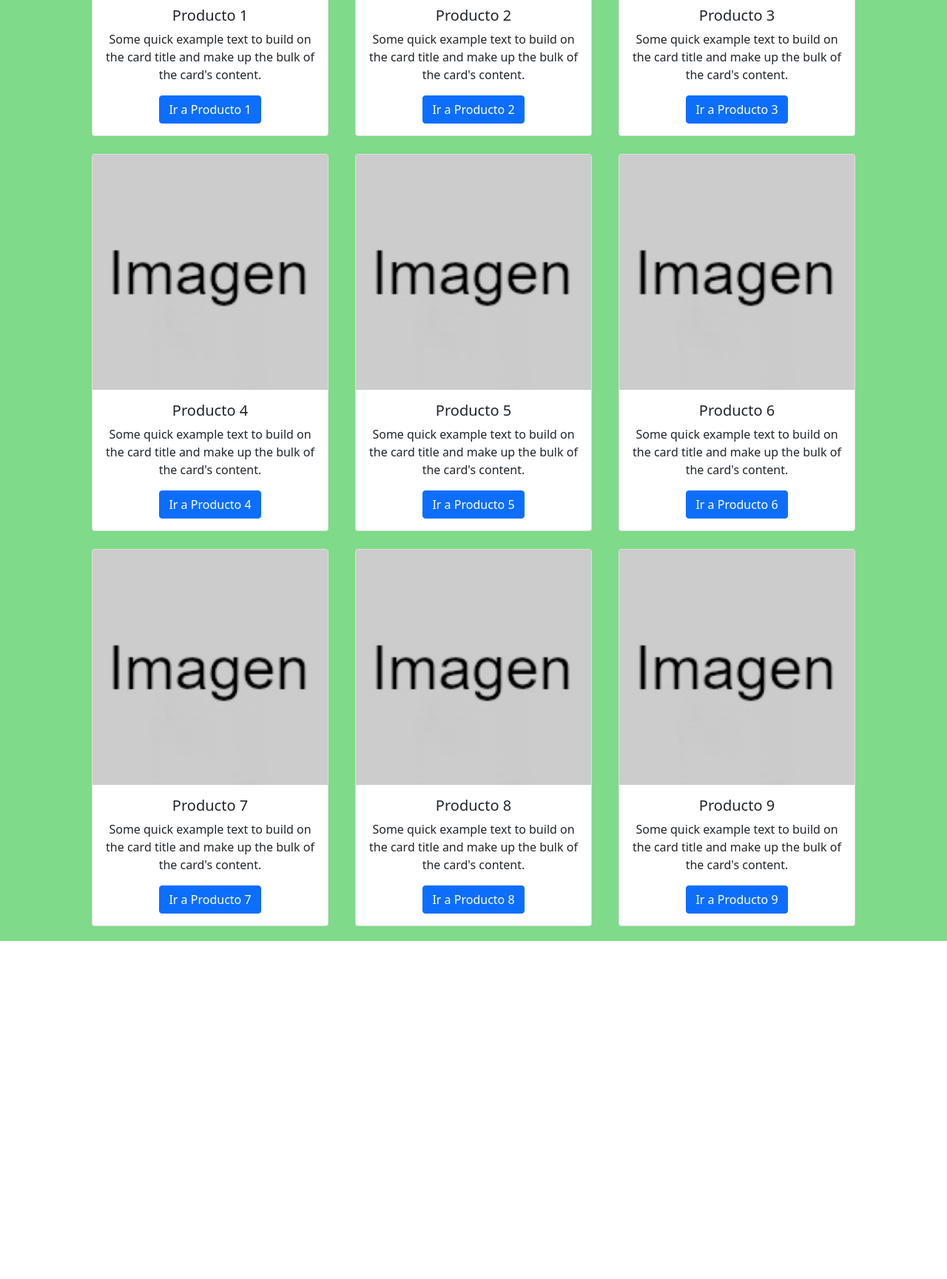
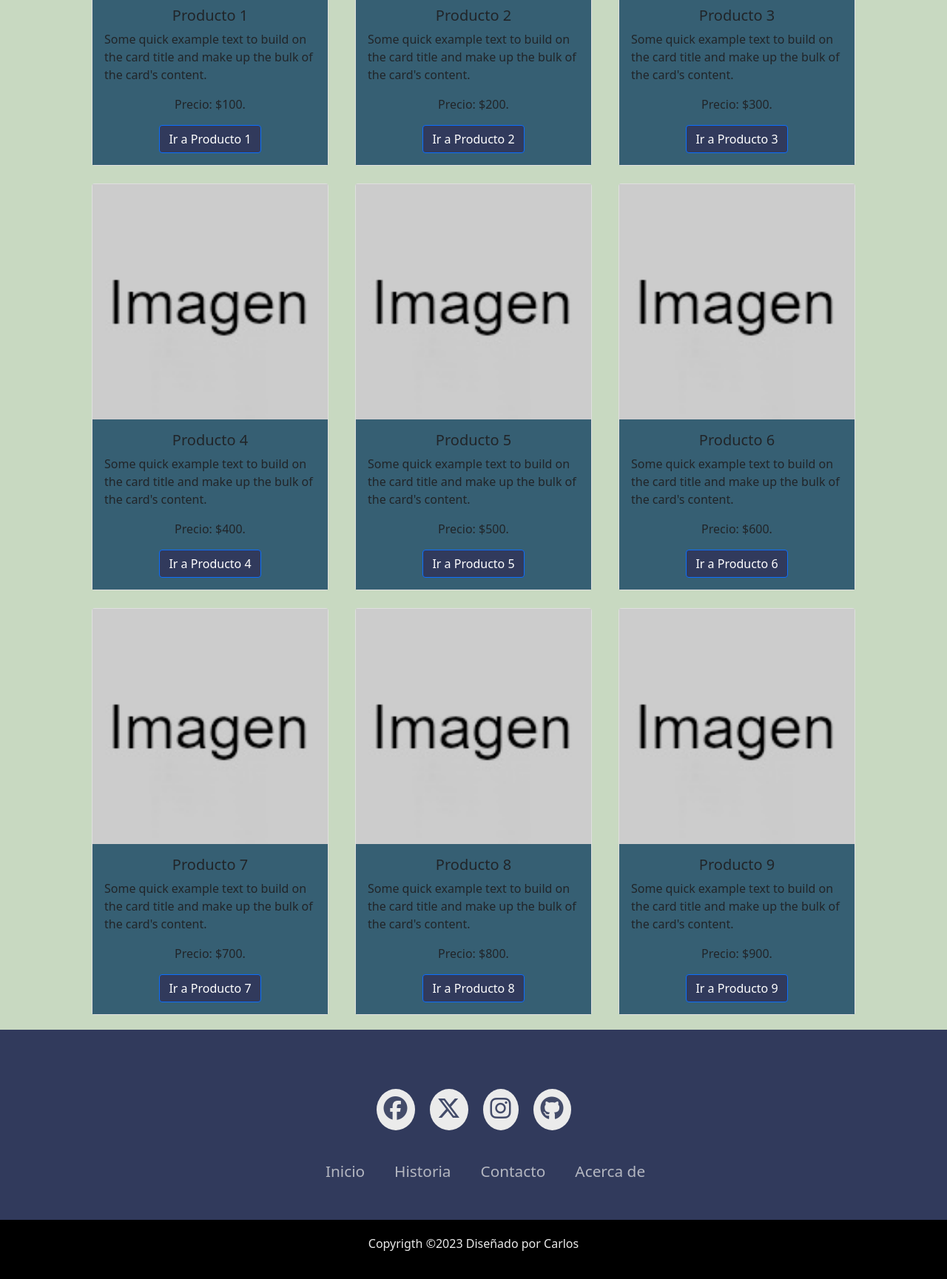
Before and after one commit to FerrandoCarlos/Arg.Prog.4.0-ejercicio16, a plain HTML site: page index.html in a window 1280 px wide. Shown: the part 680-2409 px from the top of the page at 74% size. Before the commit the page ends 1952 px from the top, so only its background shows below. Drawn offline with nearby package versions, Linux system fonts and the light colour scheme.

Commit message:
Se agrega pie de pagina y se modifican cards

```diff
--- a/CSS/index.css
+++ b/CSS/index.css
@@ -1,18 +1,108 @@
  /* variables globales */
-:root{
-    --bg-Black-Pearl:#041122;
-    --bg-Elf-Green:#259073;
-    --bg-De-York:#7fda89;
-    --bg-Sulu:#c8e98e;
-    --bg-Australian-Mint:#e6f99d;
+ :root{
+    --bg-Deep-Koamaru:#313A5C;
+    --bg-Metallic-Blue:#365F73;
+    --bg-Weldon-Blue:#8399A6;
+    --bg-Bright-Gray:#EBEBEB;
+    --bg-Pastel-Gray:#C8D9C1;
+    --bg-Opal:#A1C7BD;
     --bs-font-sans-serif: system-ui, -apple-system, "Segoe UI", Roboto, "Helvetica Neue", "Noto Sans", "Liberation Sans", Arial, sans-serif, "Apple Color Emoji", "Segoe UI Emoji", "Segoe UI Symbol", "Noto Color Emoji";
 }
+/* cards */
  main{
-    background-color: var(--bg-De-York);
+    background-color: var(--bg-Pastel-Gray);
     box-sizing: border-box;
     padding: 20px;
  }
 
 .card{
     width: 20rem;
+    font-family: var(--bs-font-sans-serif);
 }
+
+.card-body{
+    background-color: var(--bg-Metallic-Blue);
+}
+.card-body .btn-primary{
+    background-color: var(--bg-Deep-Koamaru); /* Green */
+}
+
+.card-body .btn-primary:hover{
+    background-color: var(--bg-Weldon-Blue);
+    color:#000;
+    transition: background-color 1s ease-out;
+    transition: color 1s ease-out;
+
+}
+/* Footer */
+footer{
+    background-color:var(--bg-Deep-Koamaru);
+}
+
+.container-footer{
+    width: 100%;
+    padding: 70px 30px 20px;
+}
+/* Iconos de redes */
+.redes{
+    display: flex;
+    justify-content: center;
+}
+
+.redes a{
+    height: 7vh;
+    text-decoration: none;
+    padding: 10px;
+    background:var(--bg-Bright-Gray);/**/
+    margin: 10px;
+    border-radius: 50%;
+}
+
+.redes a i{
+    font-size: 2rem;
+    color: var(--bg-Deep-Koamaru);
+    opacity: 0.9;
+}
+/* Efecto en iconos de redes */
+.redes a:hover{
+    background-color: var(--bg-Deep-Koamaru);
+    transition: 0.5s;
+}
+.redes a:hover i{
+    color:var(--bg-Bright-Gray);
+    transition: 0.5s;
+}
+
+/* Navbar Footer */
+.footer-nav{
+    margin: 30px 0;
+}
+
+.footer-nav ul{
+    display: flex;
+    justify-content: center;
+    list-style: none;
+}
+
+.footer-nav ul li a{
+    color: var(--bg-Bright-Gray);
+    margin:20px;
+    text-decoration: none;
+    font-size: 1.3rem;
+    opacity: 0.7;
+    transition: 0.5s;
+}
+
+.footer-nav ul li a:hover{
+    opacity: 1;
+}
+
+.copy{
+    background-color: #000;
+    padding: 20px;
+    text-align: center;
+}
+
+.copy p{
+    color: var(--bg-Bright-Gray);
+}
--- a/CSS/styles.css
+++ b/CSS/styles.css
@@ -1,10 +1,12 @@
 /* variables globales */
 :root{
-    --bg-Black-Pearl:#041122;
-    --bg-Elf-Green:#259073;
-    --bg-De-York:#7fda89;
-    --bg-Sulu:#c8e98e;
-    --bg-Australian-Mint:#e6f99d;
+    --bg-Deep-Koamaru:#313A5C;
+    --bg-Metallic-Blue:#365F73;
+    --bg-Weldon-Blue:#8399A6;
+    --bg-Bright-Gray:#EBEBEB;
+    --bg-Pastel-Gray:#C8D9C1;
+    --bg-Opal:#A1C7BD;
+    --bg-Spring-Branch: #A88A38;
     --bs-font-sans-serif: system-ui, -apple-system, "Segoe UI", Roboto, "Helvetica Neue", "Noto Sans", "Liberation Sans", Arial, sans-serif, "Apple Color Emoji", "Segoe UI Emoji", "Segoe UI Symbol", "Noto Color Emoji";
 }
 /* Fuente y reset del body */
@@ -12,26 +14,33 @@ body{
     margin: 0 auto;
     padding: 0;
     font-family: var(--bs-font-sans-serif);
+    box-sizing: border-box;
 }
 
 /* Estilos Navbar */
 .navbar{
-    background-color: var(--bg-De-York);
+    background-color: var(--bg-Deep-Koamaru);
 }
 
-.nav-items > .nav-link {
-    color: var(--bg-Black-Pearl);
+.navbar-light .navbar-nav .nav-item .nav-link {
+    color: var(--bg-Bright-Gray);
 }
 
+.navbar-light .navbar-nav .nav-link.active{
+    color: var(--bg-Opal)!important;
+}
+.navbar-light .navbar-nav .nav-link:focus, .navbar-light .navbar-nav .nav-link:hover{
+    color: var(--bg-Opal)!important;
+}
 .nav-link:hover{
     text-decoration: underline;
-    text-decoration-color: var(--bg-Australian-Mint);
+    text-decoration-color: var(--bg-Spring-Branch);
     transition: text-decoration 1s .5s;
 }
 /* Fin estilos Navbar */
 /* Estilos Header + imagen*/
 header{
-    background-color: var(--bg-Black-Pearl);
+    background-color:#000;
     padding: 20px;
     text-align: center;
 }
@@ -41,6 +50,6 @@ header img{
 }
 
 header h1{
-    color: var(--bg-Sulu);
+    color: var(--bg-Bright-Gray);
 }
 /* Fin header */
--- a/index.html
+++ b/index.html
@@ -6,7 +6,7 @@
     <title>Tienda Online</title>
     <!-- Estilos CSS -->
     <link rel="stylesheet" href="CSS/styles.css" />
-    <link rel="stylesheet" href="CSS/index.css">
+    <link rel="stylesheet" href="CSS/index.css" />
     <!-- Bootstrap CSS -->
     <link
       href="https://cdn.jsdelivr.net/npm/bootstrap@5.0.2/dist/css/bootstrap.min.css"
@@ -56,41 +56,68 @@
       </div>
     </nav>
     <!-- Fin barra de navegación -->
+    <!-- Encabezado -->
     <header>
       <!-- Imagen principal -->
       <img src="img/140.jpg" alt="Imagen Institucional" />
       <!-- Textos institucionales -->
       <h1>Bienvenidos a nuestra tienda online</h1>
     </header>
+    <!-- Fin Encabezado -->
+    <!-- Contenido -->
     <main>
       <div id="producto" class="container">
         <div class="row mx-4">
           <div class="col-lg-4 text-center">
             <div class="card mx-auto mt-4">
-              <img src="img/140.jpg" class="card-img-fluid-top" alt="Imagen del producto">
+              <img
+                src="img/140.jpg"
+                class="card-img-fluid-top"
+                alt="Imagen del producto"
+              />
               <div class="card-body">
                 <h5 class="card-title">Producto 1</h5>
-                <p class="card-text">Some quick example text to build on the card title and make up the bulk of the card's content.</p>
+                <p class="card-text text-lg-start">
+                  Some quick example text to build on the card title and make up
+                  the bulk of the card's content.
+                </p>
+                <p class="card-text">Precio: $100.</p>
                 <a href="#" class="btn btn-primary">Ir a Producto 1</a>
               </div>
             </div>
           </div>
           <div class="col-lg-4 text-center">
             <div class="card mx-auto mt-4 rounded">
-              <img src="img/140.jpg" class="card-img-fluid-top" alt="Imagen del producto">
+              <img
+                src="img/140.jpg"
+                class="card-img-fluid-top"
+                alt="Imagen del producto"
+              />
               <div class="card-body">
                 <h5 class="card-title">Producto 2</h5>
-                <p class="card-text">Some quick example text to build on the card title and make up the bulk of the card's content.</p>
+                <p class="card-text text-lg-start">
+                  Some quick example text to build on the card title and make up
+                  the bulk of the card's content.
+                </p>
+                <p class="card-text">Precio: $200.</p>
                 <a href="#" class="btn btn-primary">Ir a Producto 2</a>
               </div>
             </div>
           </div>
           <div class="col-lg-4 text-center">
             <div class="card mx-auto mt-4">
-              <img src="img/140.jpg" class="card-img-fluid-top" alt="Imagen del producto">
+              <img
+                src="img/140.jpg"
+                class="card-img-fluid-top"
+                alt="Imagen del producto"
+              />
               <div class="card-body">
                 <h5 class="card-title">Producto 3</h5>
-                <p class="card-text">Some quick example text to build on the card title and make up the bulk of the card's content.</p>
+                <p class="card-text text-lg-start">
+                  Some quick example text to build on the card title and make up
+                  the bulk of the card's content.
+                </p>
+                <p class="card-text">Precio: $300.</p>
                 <a href="#" class="btn btn-primary">Ir a Producto 3</a>
               </div>
             </div>
@@ -99,30 +126,54 @@
         <div class="row mx-4">
           <div class="col-lg-4 text-center">
             <div class="card mx-auto mt-4">
-              <img src="img/140.jpg" class="card-img-fluid-top" alt="Imagen del producto">
+              <img
+                src="img/140.jpg"
+                class="card-img-fluid-top"
+                alt="Imagen del producto"
+              />
               <div class="card-body">
                 <h5 class="card-title">Producto 4</h5>
-                <p class="card-text">Some quick example text to build on the card title and make up the bulk of the card's content.</p>
+                <p class="card-text text-lg-start">
+                  Some quick example text to build on the card title and make up
+                  the bulk of the card's content.
+                </p>
+                <p class="card-text">Precio: $400.</p>
                 <a href="#" class="btn btn-primary">Ir a Producto 4</a>
               </div>
             </div>
           </div>
           <div class="col-lg-4 text-center">
             <div class="card mx-auto mt-4">
-              <img src="img/140.jpg" class="card-img-fluid-top" alt="Imagen del producto">
+              <img
+                src="img/140.jpg"
+                class="card-img-fluid-top"
+                alt="Imagen del producto"
+              />
               <div class="card-body">
                 <h5 class="card-title">Producto 5</h5>
-                <p class="card-text">Some quick example text to build on the card title and make up the bulk of the card's content.</p>
+                <p class="card-text text-lg-start">
+                  Some quick example text to build on the card title and make up
+                  the bulk of the card's content.
+                </p>
+                <p class="card-text">Precio: $500.</p>
                 <a href="#" class="btn btn-primary">Ir a Producto 5</a>
               </div>
             </div>
           </div>
           <div class="col-lg-4 text-center">
             <div class="card mx-auto mt-4">
-              <img src="img/140.jpg" class="card-img-fluid-top" alt="Imagen del producto">
+              <img
+                src="img/140.jpg"
+                class="card-img-fluid-top"
+                alt="Imagen del producto"
+              />
               <div class="card-body">
                 <h5 class="card-title">Producto 6</h5>
-                <p class="card-text">Some quick example text to build on the card title and make up the bulk of the card's content.</p>
+                <p class="card-text text-lg-start">
+                  Some quick example text to build on the card title and make up
+                  the bulk of the card's content.
+                </p>
+                <p class="card-text">Precio: $600.</p>
                 <a href="#" class="btn btn-primary">Ir a Producto 6</a>
               </div>
             </div>
@@ -131,30 +182,54 @@
         <div class="row mx-4">
           <div class="col-lg-4 text-center">
             <div class="card mx-auto mt-4">
-              <img src="img/140.jpg" class="card-img-fluid-top" alt="Imagen del producto">
+              <img
+                src="img/140.jpg"
+                class="card-img-fluid-top"
+                alt="Imagen del producto"
+              />
               <div class="card-body">
                 <h5 class="card-title">Producto 7</h5>
-                <p class="card-text">Some quick example text to build on the card title and make up the bulk of the card's content.</p>
+                <p class="card-text text-lg-start">
+                  Some quick example text to build on the card title and make up
+                  the bulk of the card's content.
+                </p>
+                <p class="card-text">Precio: $700.</p>
                 <a href="#" class="btn btn-primary">Ir a Producto 7</a>
               </div>
             </div>
           </div>
           <div class="col-lg-4 text-center">
             <div class="card mx-auto mt-4">
-              <img src="img/140.jpg" class="card-img-fluid-top" alt="Imagen del producto">
+              <img
+                src="img/140.jpg"
+                class="card-img-fluid-top"
+                alt="Imagen del producto"
+              />
               <div class="card-body">
                 <h5 class="card-title">Producto 8</h5>
-                <p class="card-text">Some quick example text to build on the card title and make up the bulk of the card's content.</p>
+                <p class="card-text text-lg-start">
+                  Some quick example text to build on the card title and make up
+                  the bulk of the card's content.
+                </p>
+                <p class="card-text">Precio: $800.</p>
                 <a href="#" class="btn btn-primary">Ir a Producto 8</a>
               </div>
             </div>
           </div>
           <div class="col-lg-4 text-center">
             <div class="card mx-auto mt-4">
-              <img src="img/140.jpg" class="card-img-fluid-top" alt="Imagen del producto">
+              <img
+                src="img/140.jpg"
+                class="card-img-fluid-top"
+                alt="Imagen del producto"
+              />
               <div class="card-body">
                 <h5 class="card-title">Producto 9</h5>
-                <p class="card-text">Some quick example text to build on the card title and make up the bulk of the card's content.</p>
+                <p class="card-text text-lg-start">
+                  Some quick example text to build on the card title and make up
+                  the bulk of the card's content.
+                </p>
+                <p class="card-text">Precio: $900.</p>
                 <a href="#" class="btn btn-primary">Ir a Producto 9</a>
               </div>
             </div>
@@ -162,15 +237,45 @@
         </div>
       </div>
     </main>
+    <!-- Fin Contenido -->
+    <!-- Pie de página -->
     <footer>
-      <!-- Pie de página -->
+      <div class="container-footer">
+        <!-- Redes -->
+        <div class="redes">
+          <a href=""><i class="fa-brands fa-facebook"></i></a>
+          <a href=""><i class="fa-brands fa-x-twitter"></i></a>
+          <a href=""><i class="fa-brands fa-instagram"></i></a>
+          <a href=""><i class="fa-brands fa-github"></i></a>
+        </div>
+        <!-- Navegación -->
+        <div class="footer-nav">
+          <ul>
+            <li><a href="#">Inicio</a></li>
+            <li><a href="#">Historia</a></li>
+            <li><a href="#">Contacto</a></li>
+            <li><a href="#">Acerca de</a></li>
+          </ul>
+        </div>
+      </div>
+      <!-- Copyright -->
+      <div class="copy">
+        <p>
+          Copyrigth &copy;2023 Diseñado por <span class="designer">Carlos</span>
+        </p>
+      </div>
     </footer>
-
+    <!-- Fin Pie de página -->
     <!-- Bootstrap Bundle with Popper -->
     <script
       src="https://cdn.jsdelivr.net/npm/bootstrap@5.0.2/dist/js/bootstrap.bundle.min.js"
       integrity="sha384-MrcW6ZMFYlzcLA8Nl+NtUVF0sA7MsXsP1UyJoMp4YLEuNSfAP+JcXn/tWtIaxVXM"
       crossorigin="anonymous"
     ></script>
+    <!-- fontawesome -->
+    <script
+      src="https://kit.fontawesome.com/28866751b5.js"
+      crossorigin="anonymous"
+    ></script>
   </body>
 </html>
```
